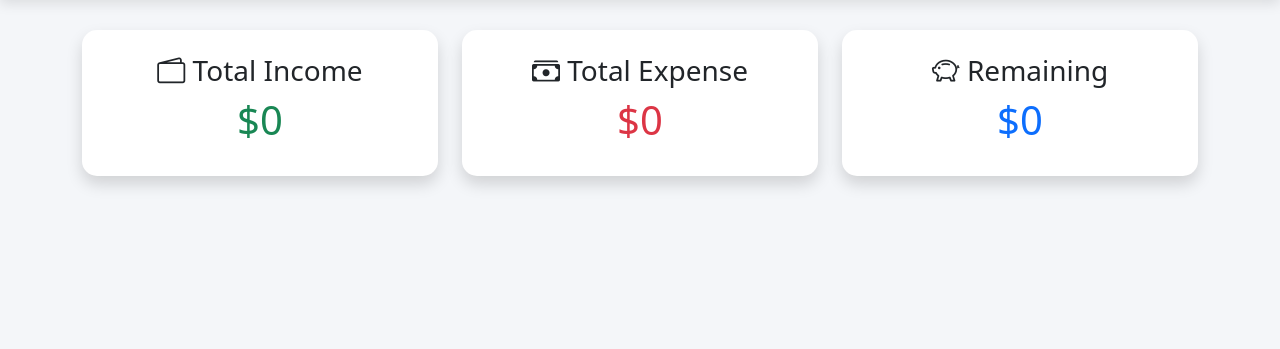
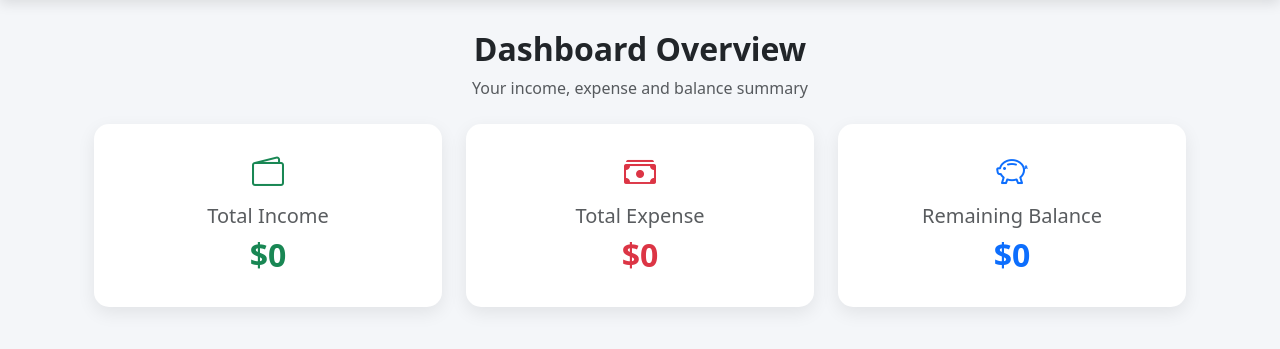
Before and after one commit to sameerahamed20056-create/expense_tracker, a Flask app: page / in a window 1280 px wide. Shown: the part 56-405 px from the top of the page. Run offline with Flask 3, Linux system fonts and the light colour scheme.

Commit message:
update dashboard

```diff
--- a/templates/dashboard.html
+++ b/templates/dashboard.html
@@ -2,57 +2,78 @@
 
 {% block content %}
 
-<div class="row">  <!--Income-->
-<div class="col-md-4">
+<div class="container">
 
-    <div class="card shadow p-4 text-center">
+    <!-- Title -->
+    <div class="text-center mb-4">
+        <h2 class="fw-bold">
+             Dashboard Overview
+        </h2>
+        <p class="text-muted">Your income, expense and balance summary</p>
+    </div>
 
-        <h3>
+    <!-- Cards Row -->
+    <div class="row g-4">
+
+        <!-- Income -->
+        <div class="col-12 col-md-4">
+
+            <div class="card p-4 text-center h-100">
+
+                <div class="mb-2 text-success fs-2">
                     <i class="bi bi-wallet2"></i>
-             Total Income</h3>
+                </div>
 
-        <h1 class="text-success">
+                <h5 class="text-muted">Total Income</h5>
+
+                <h2 class="fw-bold text-success">
                     ${{ total_income }}
-        </h1>
+                </h2>
 
             </div>
 
         </div>
 
+        <!-- Expense -->
+        <div class="col-12 col-md-4">
 
-<!--Expense-->
-<div class="col-md-4">
+            <div class="card p-4 text-center h-100">
 
-    <div class="card shadow p-4 text-center">
+                <div class="mb-2 text-danger fs-2">
+                    <i class="bi bi-cash-stack"></i>
+                </div>
 
-        <h3>
-            <i class="bi bi-cash-stack"></i>
-             Total Expense</h3>
+                <h5 class="text-muted">Total Expense</h5>
 
-        <h1 class="text-danger">
+                <h2 class="fw-bold text-danger">
                     ${{ total_expense }}
-        </h1>
+                </h2>
 
             </div>
 
         </div>
 
+        <!-- Remaining -->
+        <div class="col-12 col-md-4">
 
-<!--Remaining-->
-<div class="col-md-4">
+            <div class="card p-4 text-center h-100">
 
-    <div class="card shadow p-4 text-center">
+                <div class="mb-2 text-primary fs-2">
+                    <i class="bi bi-piggy-bank"></i>
+                </div>
 
-        <h3>
-            <i class="bi bi-piggy-bank"></i>
-             Remaining</h3>
+                <h5 class="text-muted">Remaining Balance</h5>
 
-        <h1 class="text-primary">
+                <h2 class="fw-bold text-primary">
                     ${{ remaining }}
-        </h1>
+                </h2>
 
             </div>
 
         </div>
 
-</div>  {% endblock %}
+    </div>
+
+</div>
+
+{% endblock %}
```
Lines whose indentation alone changed are shown as unchanged.
